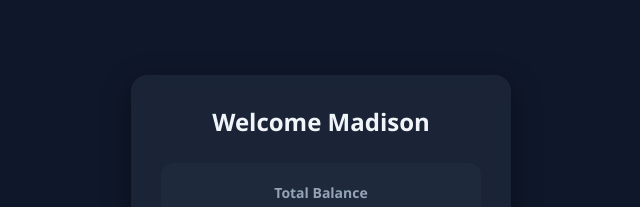
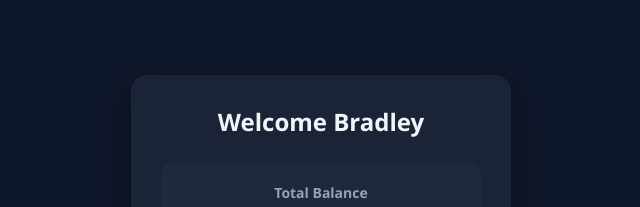
Before and after one commit to newgit6764/sao-biker, a plain HTML site: page dashboard.html in a window 1280 px wide. Shown: the top 207 px of the page, 319-959 px from the left. Drawn offline with Linux system fonts and the light colour scheme.

Commit message:
Add files via upload

```diff
--- a/dashboard.html
+++ b/dashboard.html
@@ -11,7 +11,7 @@
 <div class="container">
   <div class="card">
 
-    <h2>Welcome Madison</h2>
+    <h2>Welcome Bradley</h2>
 
     <!-- Balance Section -->
     <div class="balance-box">
```
